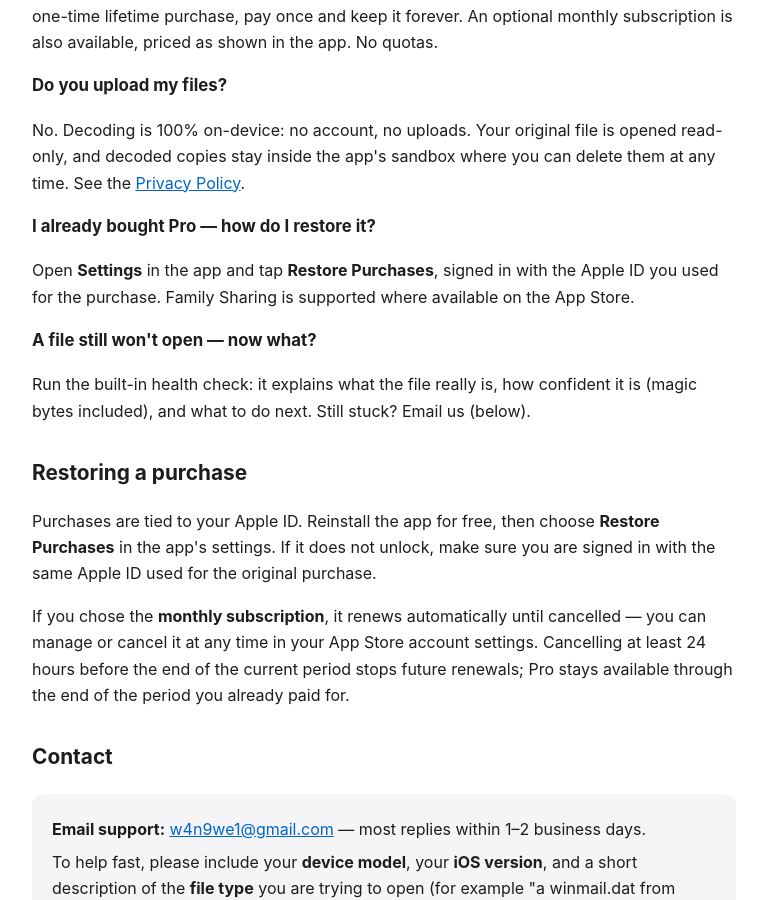
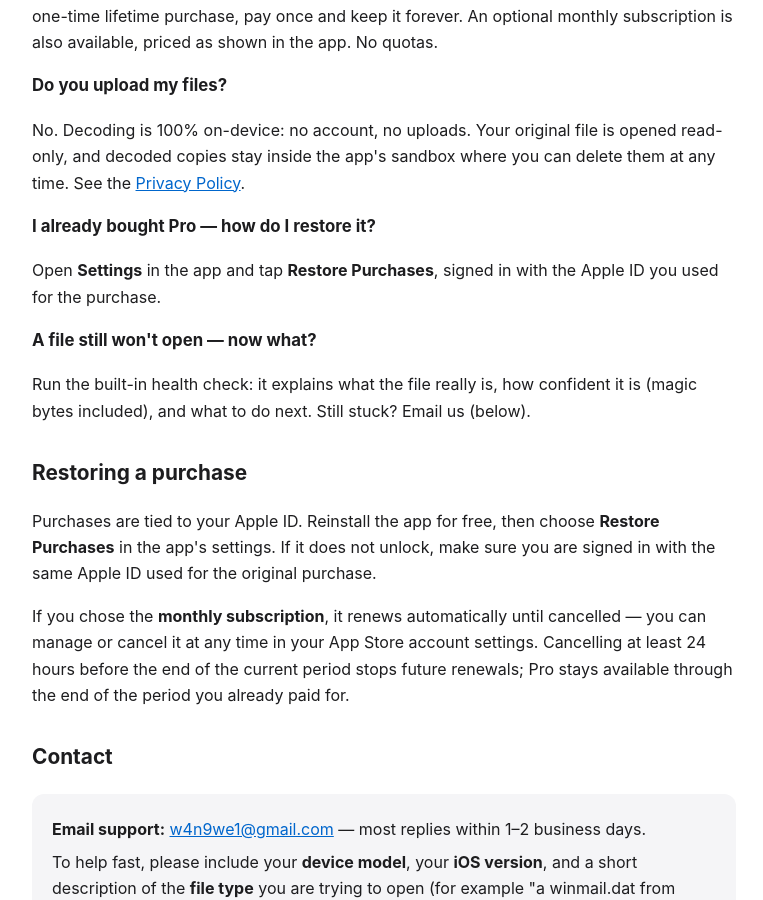
Before and after one commit to w4n9we1/app-support, a Jekyll site: the page built from winmail/support/index.html, in a window 1280 px wide and 900 px high, scrolled down 909 px. Shown: the whole window, without its empty margins (256-1019 px from the left). Built offline with Jekyll 4.4.1, drawn with Linux system fonts in a browser that asks for light colours.

Commit message:
site(winmail): Family Sharing 话术官网全量退役——与商店 30 locale 同步（功能未开启）
决策路径：2026-10-17 商店批二次裁决确认 ASC 产品未开启 Family Sharing
能力，承诺未开启能力=2.3.1 模式违规风险，30 locale description 尾句
已全量退役（winmail e34ee69，已重传 ASC exit 0）；官网四页中 3 处
同步删句，与商店口径对齐：

- landing index.html ×2：FAQ「restore it」答句去「Family Sharing is
  supported where available on the App Store.」（JSON-LD FAQPage 与
  页面可见 <details> 双处，结构化数据与正文一致）
- terms §3：Restore Purchases 段去同句，其余条款不动
- support：Restore Purchases 答句去同句
- privacy：零改动（本就无 Family Sharing 表述）

勘误：本批任务书预警 3 文件混有上一批未提交的双档合规改版（terms
3.1.2/privacy 去广告/landing 双档），实际该批已随 63d1ffa 提交并
push 部署，本笔工作区仅剩 Family Sharing 删句 4 行，零手术需求。

全站 grep Family Sharing 零残留。

```diff
--- a/winmail/index.html
+++ b/winmail/index.html
@@ -80,7 +80,7 @@ layout: null
       {
         "@type": "Question",
         "name": "I already bought Pro — how do I restore it?",
-        "acceptedAnswer": { "@type": "Answer", "text": "Open Settings in the app and tap Restore Purchases with the Apple ID you used for the purchase. Family Sharing is supported where available on the App Store." }
+        "acceptedAnswer": { "@type": "Answer", "text": "Open Settings in the app and tap Restore Purchases with the Apple ID you used for the purchase." }
       },
       {
         "@type": "Question",
@@ -398,7 +398,7 @@ layout: null
         </details>
         <details>
           <summary>I already bought Pro — how do I restore it?</summary>
-          <p>Open Settings in the app and tap Restore Purchases with the Apple ID you used for the purchase. Family Sharing is supported where available on the App Store.</p>
+          <p>Open Settings in the app and tap Restore Purchases with the Apple ID you used for the purchase.</p>
         </details>
         <details>
           <summary>A file still won't open — now what?</summary>
--- a/winmail/support/index.html
+++ b/winmail/support/index.html
@@ -43,7 +43,7 @@ description: "Get help with Winmail Reader: how to open winmail.dat, MSG, EML or
 
 <h3>I already bought Pro — how do I restore it?</h3>
 
-<p>Open <strong>Settings</strong> in the app and tap <strong>Restore Purchases</strong>, signed in with the Apple ID you used for the purchase. Family Sharing is supported where available on the App Store.</p>
+<p>Open <strong>Settings</strong> in the app and tap <strong>Restore Purchases</strong>, signed in with the Apple ID you used for the purchase.</p>
 
 <h3>A file still won't open — now what?</h3>
 
--- a/winmail/terms/index.html
+++ b/winmail/terms/index.html
@@ -33,7 +33,7 @@ description: "Terms of Use for Winmail Reader: free reading features, Pro as a o
 
 <p>Payments are processed entirely by <strong>Apple</strong>; we do not receive or store your payment card details. <strong>RevenueCat</strong> acts as our service provider to load products, verify access, and restore the Pro entitlement; it does not receive your files.</p>
 
-<p>You can restore Pro at any time using <strong>Restore Purchases</strong> in the app's settings, signed in with the Apple ID used for the original purchase. Family Sharing is supported where available on the App Store. Purchases and refund requests are handled by Apple under Apple's policies; a refund or revocation may remove access to Pro.</p>
+<p>You can restore Pro at any time using <strong>Restore Purchases</strong> in the app's settings, signed in with the Apple ID used for the original purchase. Purchases and refund requests are handled by Apple under Apple's policies; a refund or revocation may remove access to Pro.</p>
 
 <h2 id="files">4. Your Files and Content</h2>
 
```
